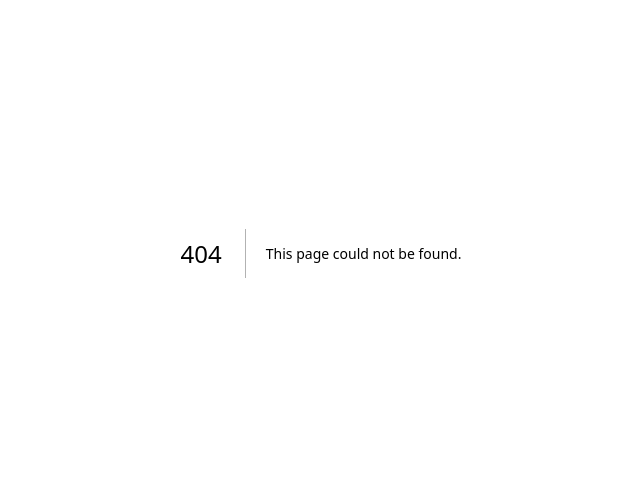
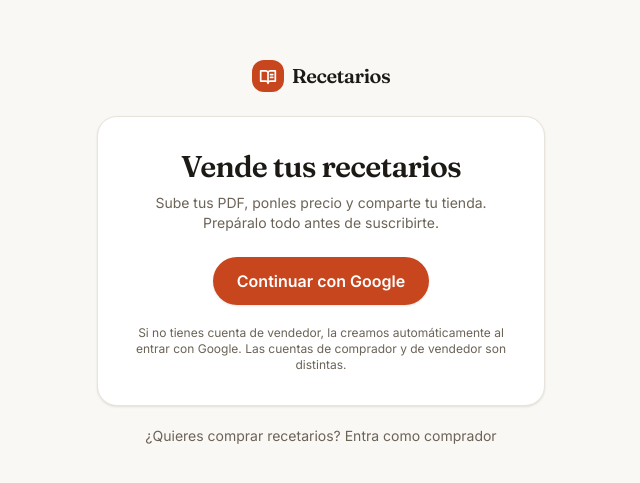
Before and after one commit to EsgaService/myshop, a Next.js app: page /vendedor/ingresar in a window 1280 px wide. Before the commit this address had no page. Shown: the part 147-630 px from the top of the page, without its empty margins (319-959 px from the left). Built offline with nearby package versions, Linux system fonts and the light colour scheme; no server answers.

Commit message:
feat(auth): add buyer and seller sign-in screens with role-mismatch notices

```diff
--- /dev/null
+++ b/src/app/ingresar/page.tsx
@@ -0,0 +1,8 @@
+import { AuthScreen } from "@/components/auth/AuthScreen";
+
+export const metadata = { title: "Ingresar" };
+
+export default async function BuyerSignInPage({ searchParams }: { searchParams: Promise<{ next?: string }> }) {
+  const { next } = await searchParams;
+  return <AuthScreen role="buyer" next={next} />;
+}
--- /dev/null
+++ b/src/app/vendedor/ingresar/page.tsx
@@ -0,0 +1,8 @@
+import { AuthScreen } from "@/components/auth/AuthScreen";
+
+export const metadata = { title: "Ingresar como vendedor" };
+
+export default async function SellerSignInPage({ searchParams }: { searchParams: Promise<{ next?: string }> }) {
+  const { next } = await searchParams;
+  return <AuthScreen role="seller" next={next} />;
+}
--- /dev/null
+++ b/src/components/auth/AuthScreen.tsx
@@ -0,0 +1,36 @@
+import Link from "next/link";
+import { redirect } from "next/navigation";
+import { LoginButton } from "@/components/LoginButton";
+import { AuthCard } from "@/components/ui/AuthCard";
+import { decidePostLogin } from "@/lib/account/decide-post-login";
+import type { AccountRole } from "@/lib/account/decide-role";
+import { safeNextPath } from "@/lib/auth/safe-next";
+import { authScreen, wrongScreenRedirect } from "@/lib/auth/screens";
+import { getProfile } from "@/lib/data/queries";
+
+/** Combined login/register screen for one role (Google only). */
+export async function AuthScreen({ role, next }: { role: AccountRole; next?: string }) {
+  const screen = authScreen(role);
+  const profile = await getProfile();
+
+  if (profile) {
+    // Never switch roles: a mismatching user is sent home with a notice.
+    const wrong = wrongScreenRedirect({ role: profile.role, screen: role });
+    redirect(wrong ?? decidePostLogin({ role: profile.role, next, mismatch: false }));
+  }
+
+  return (
+    <AuthCard
+      title={screen.title}
+      text={screen.text}
+      note={screen.note}
+      footer={
+        <Link href={screen.switchLink.href} className="text-fg-muted underline-offset-4 hover:text-fg hover:underline">
+          {screen.switchLink.label}
+        </Link>
+      }
+    >
+      <LoginButton as={screen.as} next={safeNextPath(next, screen.defaultNext)} label="Continuar con Google" />
+    </AuthCard>
+  );
+}
--- a/src/components/ui/AuthCard.tsx
+++ b/src/components/ui/AuthCard.tsx
@@ -2,7 +2,19 @@ import type { ReactNode } from "react";
 import { Card } from "./Card";
 import { Logo } from "./Logo";
 
-export function AuthCard({ title, text, children }: { title: string; text: string; children: ReactNode }) {
+export function AuthCard({
+  title,
+  text,
+  note = "Si no tienes cuenta, la creamos automáticamente.",
+  footer,
+  children,
+}: {
+  title: string;
+  text: string;
+  note?: string;
+  footer?: ReactNode;
+  children: ReactNode;
+}) {
   return (
     <main className="grid min-h-dvh place-items-center bg-bg px-4 py-10">
       <div className="w-full max-w-md">
@@ -11,8 +23,9 @@ export function AuthCard({ title, text, children }: { title: string; text: strin
           <h1 className="font-display text-3xl font-semibold tracking-tight">{title}</h1>
           <p className="mt-2 text-sm text-fg-muted">{text}</p>
           <div className="mt-6 flex justify-center">{children}</div>
-          <p className="mt-5 text-xs text-fg-muted">Si no tienes cuenta, la creamos automáticamente.</p>
+          <p className="mt-5 text-xs text-fg-muted">{note}</p>
         </Card>
+        {footer && <div className="mt-5 text-center text-sm">{footer}</div>}
       </div>
     </main>
   );
--- /dev/null
+++ b/src/components/ui/Notice.tsx
@@ -0,0 +1,9 @@
+import type { ReactNode } from "react";
+
+export function Notice({ children }: { children: ReactNode }) {
+  return (
+    <div role="status" className="mb-6 rounded-card border border-warning/30 bg-warning-soft px-4 py-3 text-sm text-fg">
+      {children}
+    </div>
+  );
+}
--- /dev/null
+++ b/src/lib/auth/screens.ts
@@ -0,0 +1,57 @@
+import { roleHome } from "@/lib/account/decide-post-login";
+import type { AccountRole } from "@/lib/account/decide-role";
+
+/** Copy and routing for the two public auth screens (neutral Spanish, tuteo). */
+export type AuthScreen = {
+  as: AccountRole;
+  title: string;
+  text: string;
+  note: string;
+  defaultNext: string;
+  switchLink: { label: string; href: string };
+};
+
+const SCREENS: Record<AccountRole, AuthScreen> = {
+  buyer: {
+    as: "buyer",
+    title: "Entra a tus recetarios",
+    text: "Lee los recetarios que compraste y descubre otros nuevos de cocineros y reposteros.",
+    note: "Si no tienes cuenta, la creamos automáticamente al entrar con Google. Las cuentas de comprador y de vendedor son distintas.",
+    defaultNext: roleHome("buyer"),
+    switchLink: { label: "¿Quieres vender tus recetas? Entra como vendedor", href: "/vendedor/ingresar" },
+  },
+  seller: {
+    as: "seller",
+    title: "Vende tus recetarios",
+    text: "Sube tus PDF, ponles precio y comparte tu tienda. Prepáralo todo antes de suscribirte.",
+    note: "Si no tienes cuenta de vendedor, la creamos automáticamente al entrar con Google. Las cuentas de comprador y de vendedor son distintas.",
+    defaultNext: roleHome("seller"),
+    switchLink: { label: "¿Quieres comprar recetarios? Entra como comprador", href: "/ingresar" },
+  },
+};
+
+export function authScreen(role: AccountRole): AuthScreen {
+  return SCREENS[role];
+}
+
+/**
+ * A logged-in user on the other role's screen is never switched: they are sent
+ * to their own home with a notice. Returns null when nothing needs to happen.
+ */
+export function wrongScreenRedirect({ role, screen }: { role: AccountRole | null; screen: AccountRole }): string | null {
+  if (!role || role === screen) return null;
+  return `${roleHome(role)}?aviso=rol`;
+}
+
+/** Notice banner text for the `?aviso=` query param. Unknown codes yield null. */
+export function avisoMessage(code: string | undefined, role: AccountRole): string | null {
+  if (code === "rol") {
+    return role === "buyer"
+      ? "Tu cuenta es de comprador, por eso no puedes usar el área de vendedor. Para vender necesitas otra cuenta de Google."
+      : "Tu cuenta es de vendedor, por eso no puedes usar el área de comprador. Para comprar necesitas otra cuenta de Google.";
+  }
+  if (code === "vendedor") {
+    return "Tu cuenta es de vendedor, por eso no puedes comprar recetarios. Para comprar necesitas una cuenta de comprador.";
+  }
+  return null;
+}
```
Also changed, not shown: 1 other file (tests, documents, lock files or other folders).
